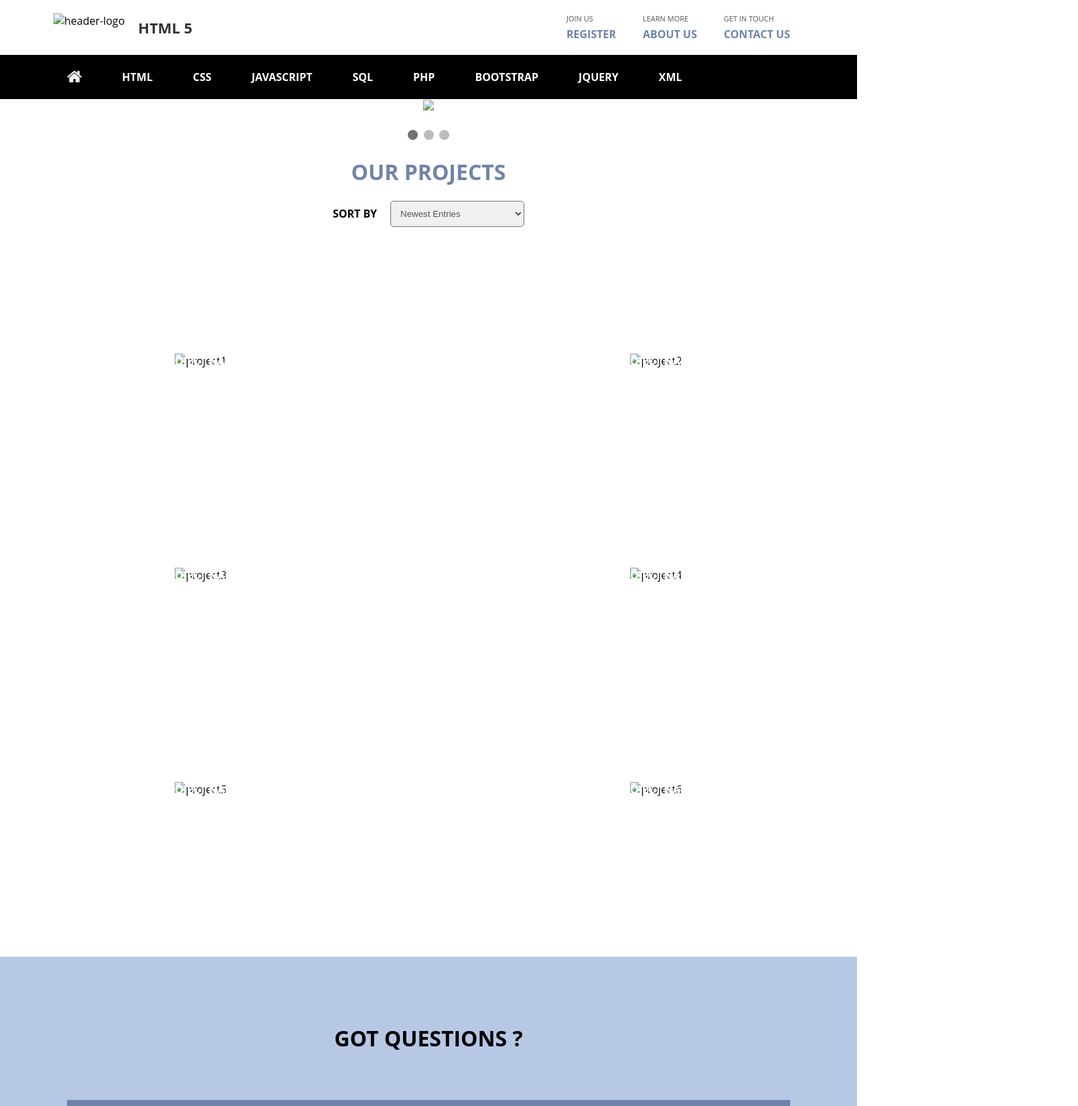
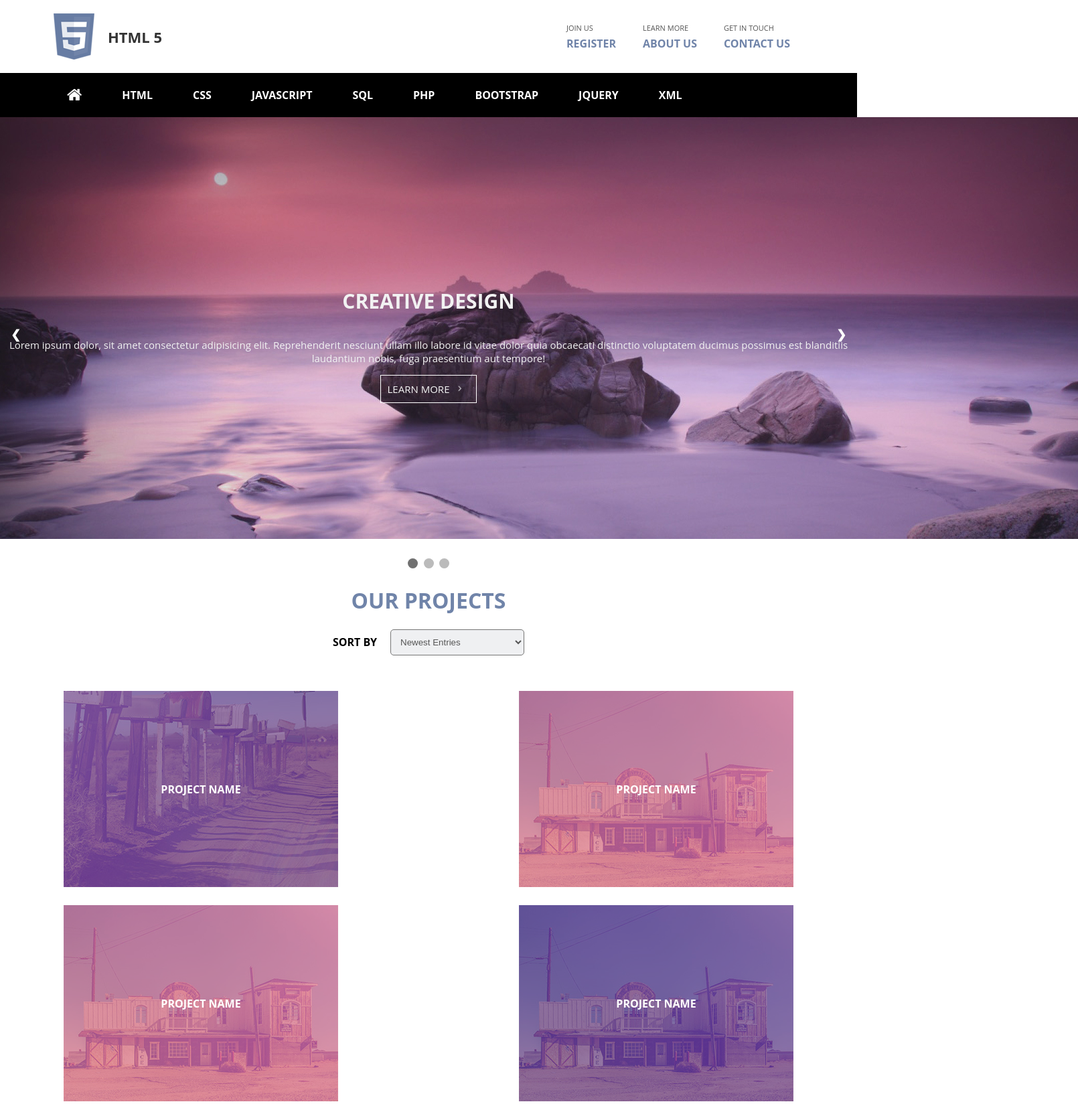
Before and after one commit to Enegeorge12/Creative--Design, a plain HTML site: page index.html in a window 1280 px wide. Shown: the top 1652 px of the page at 67% size, 1610 px wide, since content can reach past the window. Drawn offline with nearby package versions, Linux system fonts and the light colour scheme; files that its build step writes are made by us from their sources; the site is published under a folder, as on GitHub Pages, so addresses that start at the root find nothing.

Commit message:
edit-foto

```diff
--- a/index.html
+++ b/index.html
@@ -13,7 +13,7 @@
 <header>
     <div class="top-header  ">
         <div class="logo">
-             <img src="/Imagini/LogoR.png" alt="header-logo">
+             <img src="Imagini/LogoR.png" alt="header-logo">
              <span class="title">HTML 5</span>
          </div>
          <div class="user-register">
@@ -67,34 +67,34 @@
 <main>
     <div class="slideshow-container">
         <div class="mySlides fade" >
-            <img src="/Imagini\hero-bg.jpg"  >
+            <img src="Imagini\hero-bg.jpg"  >
             <div class="text">
                 <h1> CREATIVE DESIGN</h1>
                <p>Lorem ipsum dolor, sit amet consectetur adipisicing elit. Reprehenderit nesciunt ullam illo labore id vitae dolor quia obcaecati distinctio voluptatem ducimus possimus est blanditiis laudantium nobis, fuga praesentium aut tempore!</p>
                <div class="learn-more">LEARN MORE
-                <img src="/Imagini/arraow-right.png" alt="arraow-right" width="30px">
+                <img src="Imagini/arraow-right.png" alt="arraow-right" width="30px">
                </div>
             </div>
           </div>
 
           <div class="mySlides fade ">
-            <img src="/Imagini\softwareimc.png" >
+            <img src="Imagini\softwareimc.png" >
             <div class="text">
                 <h1> CREATIVE DESIGN</h1>
                <p>Lorem ipsum dolor, sit amet consectetur adipisicing elit. Reprehenderit nesciunt ullam illo labore id vitae dolor quia obcaecati distinctio voluptatem ducimus possimus est blanditiis laudantium nobis, fuga praesentium aut tempore!</p>
                <div class="learn-more">LEARN MORE
-                <img src="/Imagini/arraow-right.png" alt="arraow-right" width="30px">
+                <img src="Imagini/arraow-right.png" alt="arraow-right" width="30px">
                </div>
             </div>
           </div>
 
           <div class="mySlides fade">
-            <img src="/Imagini\softwareimcover.png" >
+            <img src="Imagini\softwareimcover.png" >
             <div class="text">
                <h1> CREATIVE DESIGN</h1>
                <p>Lorem ipsum dolor, sit amet consectetur adipisicing elit. Reprehenderit nesciunt ullam illo labore id vitae dolor quia obcaecati distinctio voluptatem ducimus possimus est blanditiis laudantium nobis, fuga praesentium aut tempore!</p>
                <div class="learn-more">LEARN MORE
-                <img src="/Imagini/arraow-right.png" alt="arraow-right" width="30px">
+                <img src="Imagini/arraow-right.png" alt="arraow-right" width="30px">
                </div>
             </div>
           </div>
@@ -124,27 +124,27 @@
 
     <div class="project-container space">
         <div class="projects">
-            <img src="/Imagini/project1.png" alt="project1">
+            <img src="Imagini/project1.png" alt="project1">
             <span>PROJECT NAME</span>
         </div>
         <div class="projects">
-            <img src="/Imagini/project2.png" alt="project2">
+            <img src="Imagini/project2.png" alt="project2">
             <span>PROJECT NAME</span>
         </div>
         <div class="projects">
-            <img src="/Imagini/project3.png" alt="project3">
+            <img src="Imagini/project3.png" alt="project3">
             <span>PROJECT NAME</span>
         </div>
         <div class="projects">
-            <img src="/Imagini/project4.png" alt="project4">
+            <img src="Imagini/project4.png" alt="project4">
             <span>PROJECT NAME</span>
         </div>
         <div class="projects">
-            <img src="/Imagini/project5.png" alt="project5">
+            <img src="Imagini/project5.png" alt="project5">
             <span>PROJECT NAME</span>
         </div>
         <div class="projects">
-            <img src="/Imagini/project6.png" alt="project6">
+            <img src="Imagini/project6.png" alt="project6">
             <span>PROJECT NAME</span>
         </div>
     </div>
@@ -154,7 +154,7 @@
     <section class=" section space" onclick="openArticle()"><p>Lorem ipsum dolor, sit amet consectetur adipisicing elit</p><i class="fa fa-caret-down" style="font-size:24px"></i>
     </section>
     <article class=" article space">
-        <div class="img-article"><img src="/Imagini/quest.png" alt="article-img"></div>
+        <div class="img-article"><img src="Imagini/quest.png" alt="article-img"></div>
         <div class="content-article">
             <p>Lorem ipsum dolor sit amet, consectetur adipiscing elit. Proin tempor justo eros, id consequat justo lobortis non. Aenean vel turpis lacus. Proin a hendrerit mauris, sed hendrerit risus. Donec ullamcorper tortor et accumsan interdum. Maecenas vitae lacus laoreet, lacinia eros ac, viverra enim. Sed porta aliquam dolor, quis faucibus turpis ultricies sit amet. Sed porttitor quam at nibh ullamcorper, nec venenatis mi luctus. Integer ultrices nisl id lacus bibendum, in tempus dui mollis. Morbi tempor mauris a sem feugiat varius. Curabitur iaculis, odio vel sollicitudin efficitur, sapien purus fermentum ex, ac congue ligula magna vel tortor. Integer a est non quam luctus convallis. Curabitur vitae metus metus.</p>
            <div class="bottom-article"><p>Aliquam vitae orci at neque tempus varius eleifend a lorem. Ut vestibulum viverra tristique. Etiam imperdiet ultricies diam at dignissim</p>
@@ -164,7 +164,7 @@
     </article>
     <section class=" section-article space" onclick="openArt()"><p>Lorem ipsum dolor, sit amet consectetur adipisicing elit</p><i class="fa fa-caret-down faIcon" style="font-size:24px"></i></section>
     <article class=" article-main space">
-        <div class="img-article"><img src="/Imagini/quest.png" alt="article-img"></div>
+        <div class="img-article"><img src="Imagini/quest.png" alt="article-img"></div>
         <div class="content-article">
             <p>Lorem ipsum dolor sit amet, consectetur adipiscing elit. Proin tempor justo eros, id consequat justo lobortis non. Aenean vel turpis lacus. Proin a hendrerit mauris, sed hendrerit risus. Donec ullamcorper tortor et accumsan interdum. Maecenas vitae lacus laoreet, lacinia eros ac, viverra enim. Sed porta aliquam dolor, quis faucibus turpis ultricies sit amet. Sed porttitor quam at nibh ullamcorper, nec venenatis mi luctus. Integer ultrices nisl id lacus bibendum, in tempus dui mollis. Morbi tempor mauris a sem feugiat varius. Curabitur iaculis, odio vel sollicitudin efficitur, sapien purus fermentum ex, ac congue ligula magna vel tortor. Integer a est non quam luctus convallis. Curabitur vitae metus metus.</p>
            <div class="bottom-article"><p>Aliquam vitae orci at neque tempus varius eleifend a lorem. Ut vestibulum viverra tristique. Etiam imperdiet ultricies diam at dignissim</p>
@@ -174,7 +174,7 @@
     </article>
     <section class=" section_article space" onclick=" open_Article()"><p>Lorem ipsum dolor, sit amet consectetur adipisicing elit</p><i class="fa fa-caret-down fa-faIcon" style="font-size:24px"></i></section>
     <article class="article_main space">
-        <div class="img-article"><img src="/Imagini/quest.png" alt="article-img"></div>
+        <div class="img-article"><img src="Imagini/quest.png" alt="article-img"></div>
         <div class="content-article">
             <p>Lorem ipsum dolor sit amet, consectetur adipiscing elit. Proin tempor justo eros, id consequat justo lobortis non. Aenean vel turpis lacus. Proin a hendrerit mauris, sed hendrerit risus. Donec ullamcorper tortor et accumsan interdum. Maecenas vitae lacus laoreet, lacinia eros ac, viverra enim. Sed porta aliquam dolor, quis faucibus turpis ultricies sit amet. Sed porttitor quam at nibh ullamcorper, nec venenatis mi luctus. Integer ultrices nisl id lacus bibendum, in tempus dui mollis. Morbi tempor mauris a sem feugiat varius. Curabitur iaculis, odio vel sollicitudin efficitur, sapien purus fermentum ex, ac congue ligula magna vel tortor. Integer a est non quam luctus convallis. Curabitur vitae metus metus.</p>
            <div class="bottom-article"><p>Aliquam vitae orci at neque tempus varius eleifend a lorem. Ut vestibulum viverra tristique. Etiam imperdiet ultricies diam at dignissim</p>
@@ -215,7 +215,7 @@
  </div>
  <div class="footer">
     <p style="color: #555555;">Opacity is easy these days, isn't it ?</p>
-    <img src="/Imagini/logo_orange.png" alt="footer-img">
+    <img src="Imagini/logo_orange.png" alt="footer-img">
     <p style="color: white;">Thanks for your effort !</p>
  </div>
 
```
